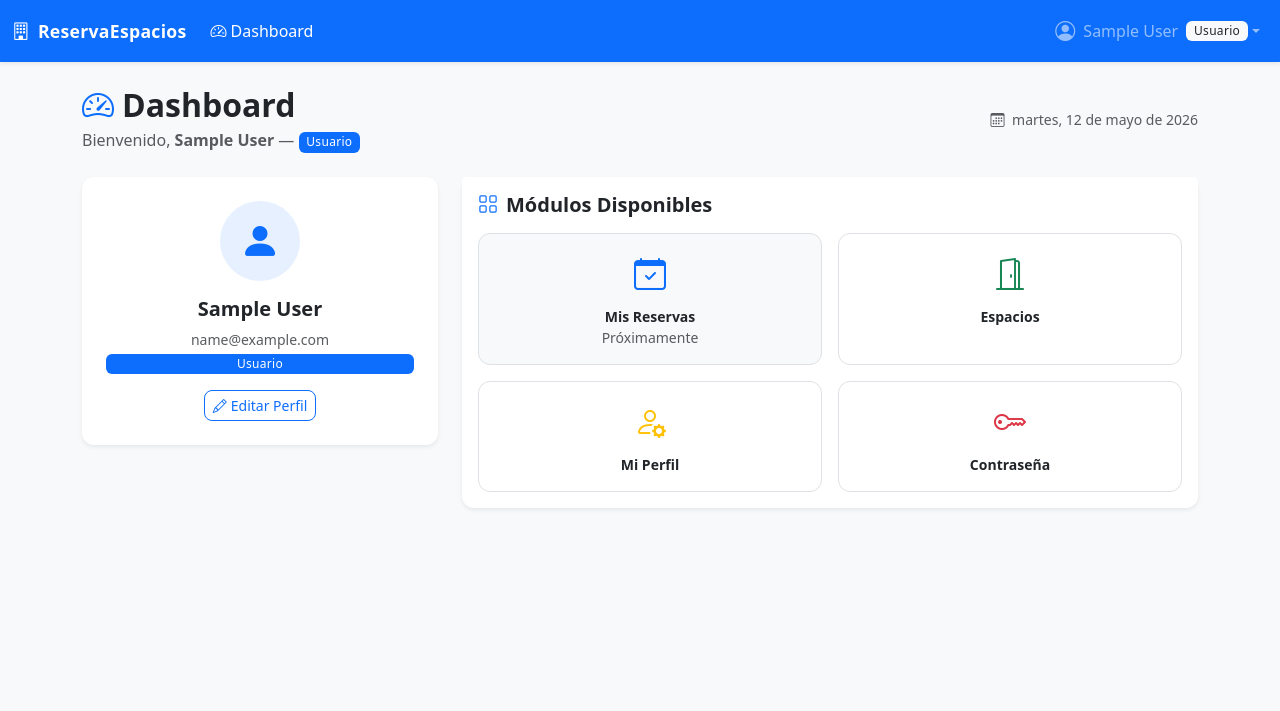
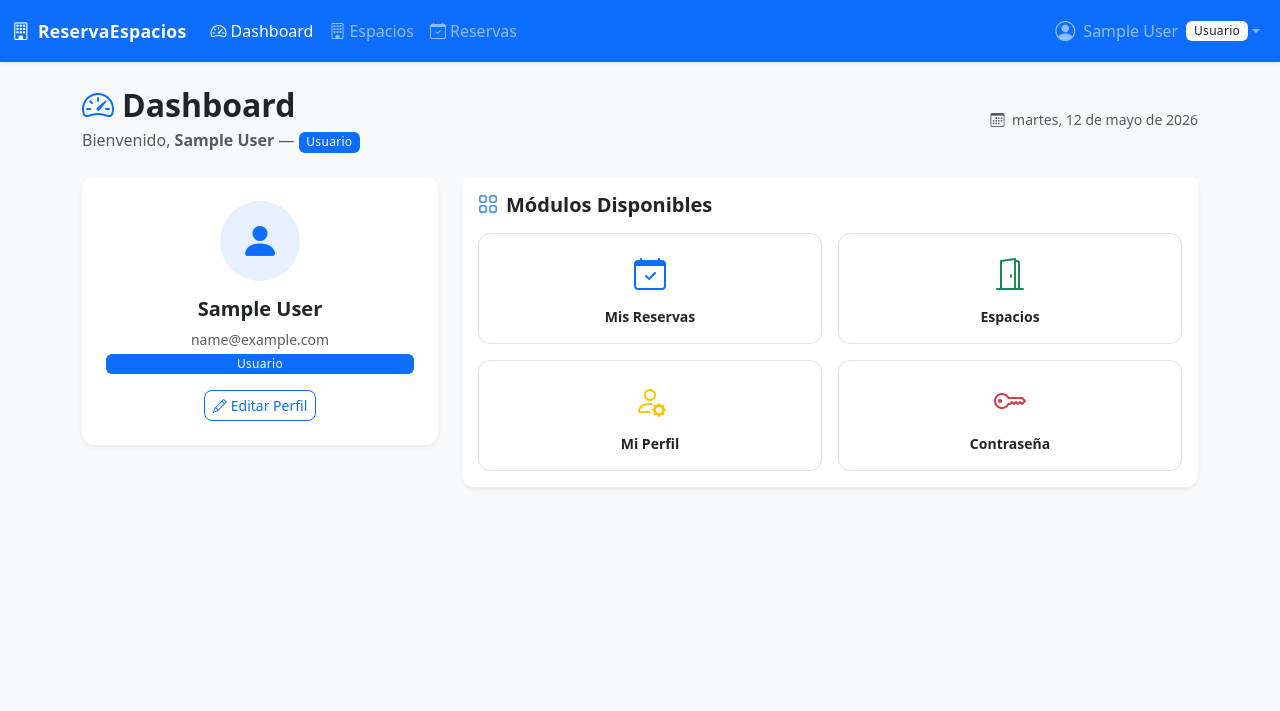
Before and after one commit to StevenInsuasti/ProyectoFinalElectiva, a Django app: page /accounts/dashboard/ in a window 1280 px wide. Shown: the top 711 px of the page. Run offline with Django 5.2, Linux system fonts and the light colour scheme; the visitor is signed in with stand-in values (Sample User, id 1).

Commit message:
feat(reservas): integracion en navegacion principal y dashboard con estadisticas

```diff
--- a/accounts/views.py
+++ b/accounts/views.py
@@ -141,6 +141,17 @@ def dashboard_view(request):
         except Exception:
             context['total_espacios'] = None
             context['espacios_disponibles'] = None
+
+        # Estadísticas de reservas (Integrante 3)
+        try:
+            from reservas.models import Reserva
+            context['total_reservas'] = Reserva.objects.count()
+            context['reservas_pendientes'] = Reserva.objects.filter(
+                estado=Reserva.ESTADO_PENDIENTE
+            ).count()
+        except Exception:
+            context['total_reservas'] = None
+            context['reservas_pendientes'] = None
 
     return render(request, 'accounts/dashboard.html', context)
 
--- a/templates/accounts/dashboard.html
+++ b/templates/accounts/dashboard.html
@@ -92,6 +92,64 @@
     </div>
 </div>
 
+<!-- Fila extra: Reservas (Integrante 3) -->
+<div class="row g-4 mb-4">
+    <div class="col-12 col-sm-6 col-xl-3">
+        <div class="card border-0 shadow-sm h-100">
+            <div class="card-body d-flex align-items-center gap-3">
+                <div class="bg-primary bg-opacity-10 rounded-3 p-3">
+                    <i class="bi bi-calendar-check-fill text-primary fs-3"></i>
+                </div>
+                <div>
+                    <p class="text-muted small mb-0">Total Reservas</p>
+                    {% if total_reservas is not None %}
+                        <h3 class="fw-bold mb-0">{{ total_reservas }}</h3>
+                    {% else %}
+                        <h3 class="fw-bold mb-0 text-muted">—</h3>
+                    {% endif %}
+                </div>
+            </div>
+        </div>
+    </div>
+    <div class="col-12 col-sm-6 col-xl-3">
+        <div class="card border-0 shadow-sm h-100">
+            <div class="card-body d-flex align-items-center gap-3">
+                <div class="bg-warning bg-opacity-10 rounded-3 p-3">
+                    <i class="bi bi-clock-fill text-warning fs-3"></i>
+                </div>
+                <div>
+                    <p class="text-muted small mb-0">Reservas Pendientes</p>
+                    {% if reservas_pendientes is not None %}
+                        <h3 class="fw-bold mb-0">{{ reservas_pendientes }}</h3>
+                        {% if reservas_pendientes > 0 %}
+                        <a href="{% url 'reservas:panel_admin' %}" class="small text-warning">
+                            Ver pendientes →
+                        </a>
+                        {% endif %}
+                    {% else %}
+                        <h3 class="fw-bold mb-0 text-muted">—</h3>
+                    {% endif %}
+                </div>
+            </div>
+        </div>
+    </div>
+    <div class="col-12 col-sm-6 col-xl-3">
+        <div class="card border-0 shadow-sm h-100">
+            <div class="card-body d-flex align-items-center gap-3">
+                <div class="bg-success bg-opacity-10 rounded-3 p-3">
+                    <i class="bi bi-calendar-plus-fill text-success fs-3"></i>
+                </div>
+                <div>
+                    <p class="text-muted small mb-0">Gestión de Reservas</p>
+                    <a href="{% url 'reservas:lista_reservas' %}" class="btn btn-sm btn-outline-success mt-1">
+                        Ver todas
+                    </a>
+                </div>
+            </div>
+        </div>
+    </div>
+</div>
+
 <!-- Tabla de últimos usuarios registrados -->
 <div class="row g-4">
     <div class="col-12 col-lg-7">
@@ -176,6 +234,9 @@
                     <a href="{% url 'accounts:lista_usuarios' %}" class="btn btn-outline-primary text-start">
                         <i class="bi bi-people me-2"></i>Gestionar Usuarios
                     </a>
+                    <a href="{% url 'reservas:panel_admin' %}" class="btn btn-outline-warning text-start">
+                        <i class="bi bi-calendar-check me-2"></i>Panel de Reservas
+                    </a>
                     <a href="{% url 'accounts:perfil' %}" class="btn btn-outline-secondary text-start">
                         <i class="bi bi-person-gear me-2"></i>Editar Mi Perfil
                     </a>
@@ -231,13 +292,14 @@
             </div>
             <div class="card-body">
                 <div class="row g-3">
-                    <!-- Placeholder para módulo de reservas (Integrante 2/3) -->
+                    <!-- Módulo de reservas (Integrante 3) -->
                     <div class="col-6">
-                        <div class="card border bg-light text-center p-3 h-100">
-                            <i class="bi bi-calendar-check fs-2 text-primary mb-2"></i>
-                            <p class="small fw-semibold mb-0">Mis Reservas</p>
-                            <small class="text-muted">Próximamente</small>
-                        </div>
+                        <a href="{% url 'reservas:lista_reservas' %}" class="text-decoration-none">
+                            <div class="card border text-center p-3 h-100">
+                                <i class="bi bi-calendar-check fs-2 text-primary mb-2"></i>
+                                <p class="small fw-semibold mb-0 text-dark">Mis Reservas</p>
+                            </div>
+                        </a>
                     </div>
                     <!-- Módulo de espacios (Integrante 2) -->
                     <div class="col-6">
--- a/templates/base.html
+++ b/templates/base.html
@@ -40,6 +40,20 @@
                         <a class="nav-link {% if request.resolver_match.url_name == 'dashboard' %}active{% endif %}"
                            href="{% url 'accounts:dashboard' %}">
                             <i class="bi bi-speedometer2 me-1"></i>Dashboard
+                        </a>
+                    </li>
+                    <!-- Módulo de Espacios (Integrante 2) -->
+                    <li class="nav-item">
+                        <a class="nav-link {% if request.resolver_match.namespace == 'espacios' %}active{% endif %}"
+                           href="{% url 'espacios:lista_espacios' %}">
+                            <i class="bi bi-building me-1"></i>Espacios
+                        </a>
+                    </li>
+                    <!-- Módulo de Reservas (Integrante 3) -->
+                    <li class="nav-item">
+                        <a class="nav-link {% if request.resolver_match.namespace == 'reservas' %}active{% endif %}"
+                           href="{% url 'reservas:lista_reservas' %}">
+                            <i class="bi bi-calendar-check me-1"></i>Reservas
                         </a>
                     </li>
                     <!-- Espacio para módulos de otros integrantes -->
```
